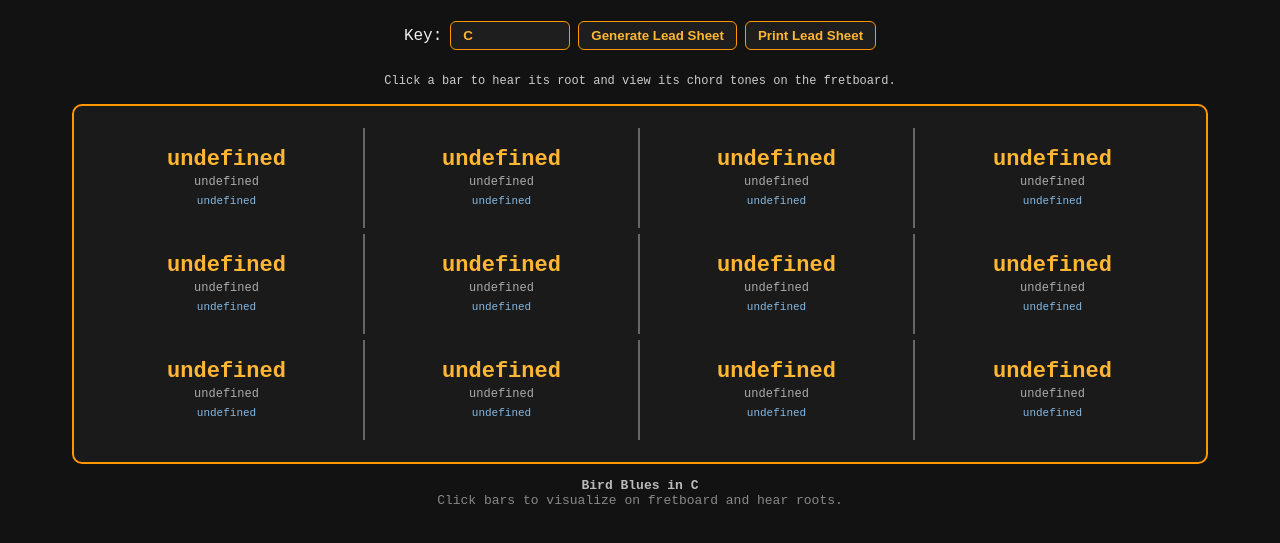
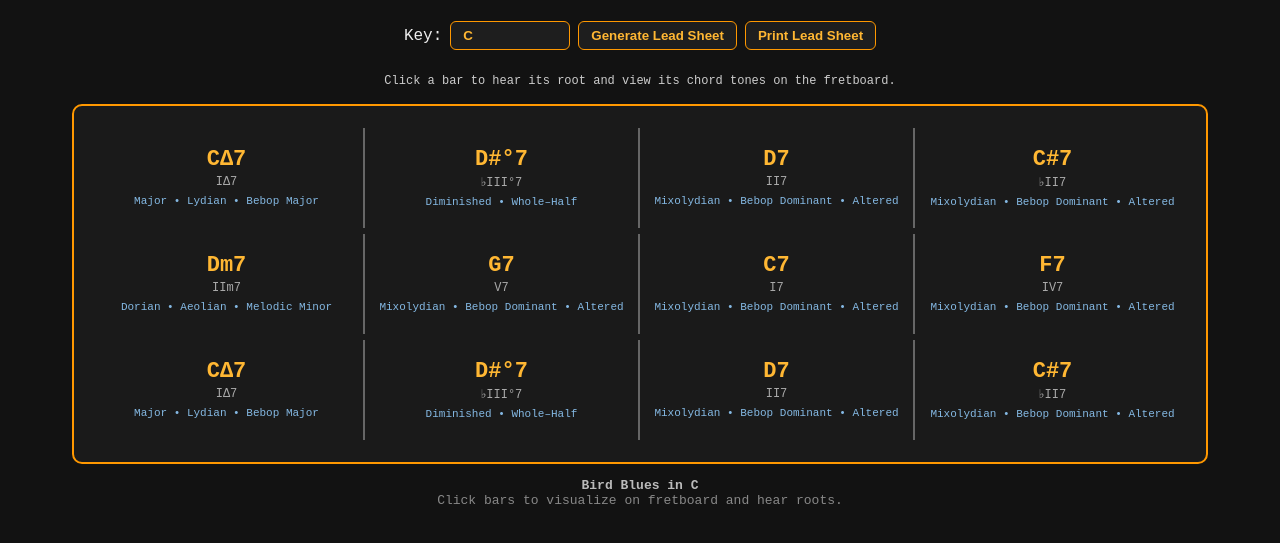
Before and after one commit to quantumq1981/Bird-blues-practice-tool, a plain HTML site: page index.html in a window 1280 px wide. Shown: the part 59-602 px from the top of the page. Drawn offline with Linux system fonts and the light colour scheme.

Commit message:
Update index.html

```diff
--- a/index.html
+++ b/index.html
@@ -251,7 +251,11 @@
 const chromaticSharp = ['C','C#','D','D#','E','F','F#','G','G#','A','A#','B'];
 const chromaticFlat  = ['C','Db','D','Eb','E','F','Gb','G','Ab','A','Bb','B'];
 const flatKeys = ['F','Bb','Eb','Ab','Db','Gb','Cb'];
-const romanSemitoneMap = {'I':0,'II':2,'III':4,'IV':5,'V':7,'VI':9,'VII':11,'♭II':1,'♭III':3,'♭V':6,'♭VI':8,'♭VII':10,'♯IV':6};
+const romanSemitoneMap = {
+  'I':0,'II':2,'III':4,'IV':5,'V':7,'VI':9,'VII':11,
+  '♭II':1,'♭III':3,'♭V':6,'♭VI':8,'♭VII':10,
+  '♯IV':6,'♯V':8,'♯VI':10,'♯VII':0
+};
 
 const parkerBluesSegments = [
   [ [{d:'I',q:'Δ7'},{d:'♭III',q:'°7'},{d:'II',q:'7'},{d:'♭II',q:'7'}],
@@ -275,7 +279,7 @@ function getChordSymbolObj(o,key){
   const flats=useFlats(key),scale=flats?chromaticFlat:chromaticSharp;
   const isMinor=o.d.endsWith('m'),deg=isMinor?o.d.slice(0,-1):o.d;
   const rootIdx=scale.indexOf(key),intv=romanSemitoneMap[deg]||0;
-  const note=scale[(rootIdx+intv)%12];
+  const note=scale[(rootIdx+intv+12)%12];
   const qual=isMinor && o.q==='7'?'m7':isMinor?('m'+o.q):o.q;
   return {
     note, qual,
@@ -286,97 +290,103 @@ function getChordSymbolObj(o,key){
 }
 
 function generateRandomParkerForm(){
+  const all = parkerBluesSegments.flat();
   const progression = [];
-  while(progression.length < 3){
-    const randomSet = parkerBluesSegments[Math.floor(Math.random() * parkerBluesSegments.length)];
-    progression.push(...randomSet);
+  while (progression.length < 12) {
+    const rand = all[Math.floor(Math.random() * all.length)];
+    progression.push(...rand);
   }
-  return progression.slice(0,3).flat();
+  return progression.slice(0, 12);
 }
 
 function buildChartData(k){
   const progression = generateRandomParkerForm();
-  return [progression.slice(0,4),progression.slice(4,8),progression.slice(8,12)];
+  const rows = [progression.slice(0,4),progression.slice(4,8),progression.slice(8,12)];
+  return rows.map(row => row.map(cell => getChordSymbolObj(cell, k)));
 }
 
-const stringNotes=['E','B','G','D','A','E']; const chromatic = chromaticFlat;
-function getNoteAtFret(s,f){ const i=chromatic.indexOf(s); return chromatic[(i+f)%12]; }
+// ——— FRETBOARD ———
+const stringNotes=['E','B','G','D','A','E'];
 function buildFretboard(){
-  const fb = document.getElementById('fretboard'); fb.innerHTML = '';
+  const fb=document.getElementById('fretboard');fb.innerHTML='';
   stringNotes.forEach(s=>{
-    const row = document.createElement('div'); row.className='string';
-    const lab = document.createElement('div'); lab.className='string-label'; lab.textContent = s; row.appendChild(lab);
+    const row=document.createElement('div');row.className='string';
+    const lab=document.createElement('div');lab.className='string-label';lab.textContent=s;row.appendChild(lab);
     for(let f=0;f<=12;f++){
-      const fr = document.createElement('div'); fr.className='fret'; fr.dataset.note = getNoteAtFret(s,f);
-      if(f===0) fr.textContent = s;
+      const fr=document.createElement('div');fr.className='fret';fr.dataset.note=getNoteAtFret(s,f);if(f===0)fr.textContent=s;
       row.appendChild(fr);
-    }
-    fb.appendChild(row);
+    }fb.appendChild(row);
   });
 }
-
-function clearFretboard(){ document.querySelectorAll('.fret').forEach(fr=>fr.className='fret'); }
-
+function getNoteAtFret(s,f){
+  const chromatic=useFlats(keySel.value)?chromaticFlat:chromaticSharp;
+  const i=chromatic.indexOf(s);
+  return chromatic[(i+f)%12];
+}
+function clearFretboard(){document.querySelectorAll('.fret').forEach(fr=>fr.className='fret');}
 function getChordTones(quality, root){
-  const intervals = {'Δ7':[0,4,7,11],'7':[0,4,7,10],'m7':[0,3,7,10],'°7':[0,3,6,9]};
-  const degrees = ['R','3','5','7'];
-  const idx = chromatic.indexOf(root);
+  const intervals={'Δ7':[0,4,7,11],'7':[0,4,7,10],'m7':[0,3,7,10],'°7':[0,3,6,9]};
+  const degrees=['R','3','5','7'];
+  const chromatic=useFlats(keySel.value)?chromaticFlat:chromaticSharp;
+  const idx=chromatic.indexOf(root);
   return (intervals[quality]||[0,4,7]).map((i,n)=>({
     note: chromatic[(idx+i)%12], degree: degrees[n]
   }));
 }
-
 function showChordOnFretboard(chordTones, root){
   clearFretboard();
-  document.querySelectorAll('.fret').forEach(fr => {
-    const note = fr.dataset.note;
-    const match = chordTones.find(ct => ct.note === note);
+  document.querySelectorAll('.fret').forEach(fr=>{
+    const note=fr.dataset.note;
+    const match=chordTones.find(ct=>ct.note===note);
     if(match){
       fr.classList.add('highlighted');
-      if(match.degree==='R') fr.classList.add('root');
-      else if(match.degree==='3') fr.classList.add('sub');
-      else if(match.degree==='5') fr.classList.add('dom');
-      else if(match.degree==='7') fr.classList.add('alt');
-      fr.setAttribute('data-degree', match.degree);
+      if(match.degree==='R')fr.classList.add('root');
+      else if(match.degree==='3')fr.classList.add('sub');
+      else if(match.degree==='5')fr.classList.add('dom');
+      else if(match.degree==='7')fr.classList.add('alt');
     }
   });
-  document.getElementById('fretboard-section').style.display = 'block';
-  document.getElementById('fretboard-title').textContent = `Chord Tones for ${root}`;
+  document.getElementById('fretboard-section').style.display='block';
+  document.getElementById('fretboard-title').textContent=`Chord Tones for ${root}`;
 }
 
+// ——— AUDIO ———
 const audioCtx=new (window.AudioContext||window.webkitAudioContext)();
 const freqBase={'C':261.63,'C#':277.18,'Db':277.18,'D':293.66,'Eb':311.13,'E':329.63,'F':349.23,'F#':369.99,'Gb':369.99,'G':392,'Ab':415.3,'A':440,'Bb':466.16,'B':493.88};
 function playRoot(note){
   try{
-    const osc = audioCtx.createOscillator(), g = audioCtx.createGain();
-    osc.type='sine'; osc.frequency.value=freqBase[note]||440; g.gain.value=0.001;
-    osc.connect(g); g.connect(audioCtx.destination);
-    const t = audioCtx.currentTime;
+    const osc=audioCtx.createOscillator(),g=audioCtx.createGain();
+    osc.type='sine';osc.frequency.value=freqBase[note]||440;g.gain.value=0.001;
+    osc.connect(g);g.connect(audioCtx.destination);
+    const t=audioCtx.currentTime;
     g.gain.exponentialRampToValueAtTime(0.2,t+0.02);
     g.gain.exponentialRampToValueAtTime(0.0001,t+0.9);
-    osc.start(t); osc.stop(t+1);
+    osc.start(t);osc.stop(t+1);
   }catch(e){console.log(e);}
 }
 
-const keySel=document.getElementById('keySel'), sheet=document.getElementById('sheet'), info=document.getElementById('info');
+// ——— RENDER ———
+const keySel=document.getElementById('keySel'),sheet=document.getElementById('sheet'),info=document.getElementById('info');
 function renderLeadSheet(k){
-  sheet.innerHTML = '';
-  const data = buildChartData(k);
-  data.forEach(r => {
-    const row = document.createElement('div'); row.className = 'row';
-    r.forEach(c => {
-      const bar = document.createElement('div'); bar.className = 'bar'; bar.title = `Scales: ${c.hint}`;
-      bar.innerHTML = `<div class='chord'>${c.chord}</div><div class='roman'>${c.roman}</div><div class='bebop'>${c.hint}</div>`;
-      bar.addEventListener('click', ()=>{
+  sheet.innerHTML='';
+  const data=buildChartData(k);
+  data.forEach(r=>{
+    const row=document.createElement('div');row.className='row';
+    r.forEach(c=>{
+      const bar=document.createElement('div');bar.className='bar';bar.title=`Scales: ${c.hint}`;
+      bar.innerHTML=`<div class='chord'>${c.chord}</div><div class='roman'>${c.roman}</div><div class='bebop'>${c.hint}</div>`;
+      bar.setAttribute('role','button');bar.tabIndex=0;
+      bar.addEventListener('click',()=>{
         playRoot(c.note);
-        const tones = getChordTones(c.qual,c.note);
+        const tones=getChordTones(c.qual,c.note);
         showChordOnFretboard(tones,c.note);
       });
+      bar.addEventListener('keypress',e=>{if(e.key==='Enter')bar.click();});
       row.appendChild(bar);
     });
     sheet.appendChild(row);
   });
-  info.innerHTML = `<strong>Bird Blues in ${k}</strong><br><span style="color:#888">Click bars to visualize on fretboard and hear roots.</span>`;
+  info.innerHTML=`<strong>Bird Blues in ${k}</strong><br><span style="color:#888">Click bars to visualize on fretboard and hear roots.</span>`;
 }
 renderLeadSheet('C');
 keySel.addEventListener('change',()=>renderLeadSheet(keySel.value));
```
